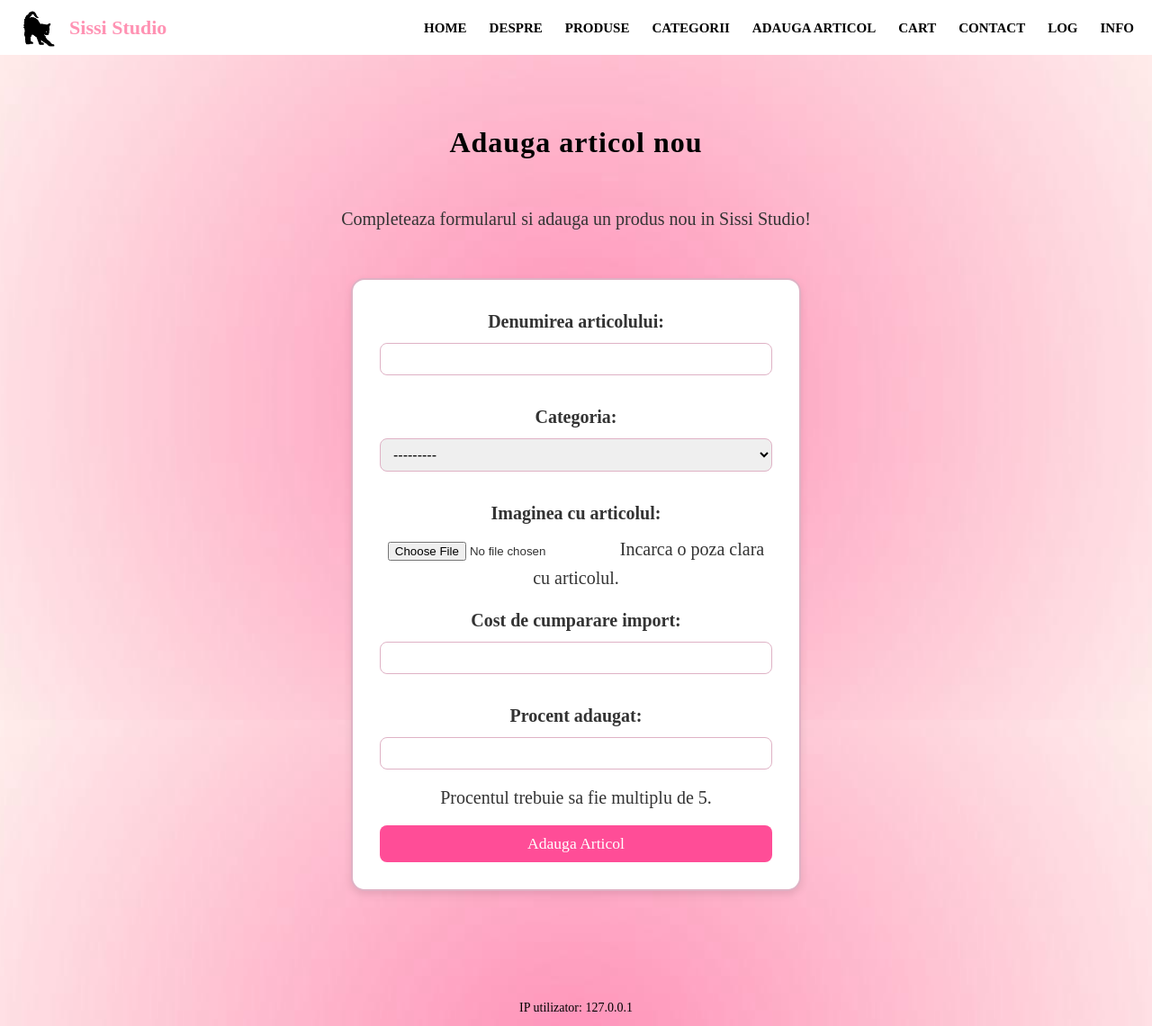
After one commit to carinaceausescu/SissiStudio_Django, a Django app: page /SissiStudio/adauga_articol/ in a window 1280 px wide. The commit adds this page. Shown: the whole page at 90% size. Run offline with Django 5.2, Linux system fonts and the light colour scheme; data that the repository does not hold is empty.

Commit message:
Laborator 5

```diff
--- a/aplicatie/forms.py
+++ b/aplicatie/forms.py
@@ -2,7 +2,7 @@ from django import forms
 from django.contrib.auth.forms import UserCreationForm
 from django.core.exceptions import ValidationError
 from datetime import date
-from .models import Categorie, Marime, CustomUser
+from .models import Categorie, Marime, Articol, CustomUser
 from django.forms.widgets import CheckboxSelectMultiple
 import re
 
@@ -284,6 +284,64 @@ class ContactForm(forms.Form):
 
         return cleaned
 
+def validate_min_two_words(value):
+    if len(value.strip().split()) < 2:
+        raise ValidationError("Numele trebuie sa contina minim doua cuvinte.")
+
+class ArticolForm(forms.ModelForm):
+    cost_import = forms.DecimalField(
+        max_digits=8,
+        decimal_places=2,
+        required=True,
+        label="Cost de cumparare import"
+    )
+    procent_adaugat = forms.IntegerField(
+        min_value=0,
+        max_value=100,
+        required=True,
+        label="Procent adaugat",
+        help_text="Procentul trebuie sa fie multiplu de 5."
+    )
+    class Meta:
+        model = Articol
+        fields = ["nume", "categorie", "imagine"]
+        labels = {
+            "nume": "Denumirea articolului",
+            "categorie": "Categoria",
+            "imagine": "Imaginea cu articolul"
+        }
+        help_texts = {
+            "imagine": "Incarca o poza clara cu articolul.",
+        }
+    def __init__(self, *args, **kwargs):
+        super().__init__(*args, **kwargs)
+        self.fields['nume'].validators.extend([validate_capitalized_text, validate_min_two_words])
+
+    def clean_nume(self):
+        nume = self.cleaned_data.get("nume")
+        if Articol.objects.filter(nume__iexact=nume).exists():
+            raise forms.ValidationError("Exista deja un articol vestimentar cu aceasta denumire.")
+        return nume
+    def clean_procent_adaugat(self):
+        procent = self.cleaned_data.get("procent_adaugat")
+        if procent % 5 != 0:
+            raise forms.ValidationError("Procentul adaugat trebuie sa fie multiplu de 5.")
+        return procent
+    def clean_cost_import(self):
+        cost = self.cleaned_data.get("cost_import")
+        if cost <= 0:
+            raise forms.ValidationError("Costul de cumparare trebuie sa fie strict pozitiv.")
+        return cost
+    def clean(self):
+        cleaned_data = super().clean()
+        nume = cleaned_data.get("nume")
+        categorie = cleaned_data.get("categorie")
+        if nume and categorie:
+            first4nume = nume[:4].lower()
+            first4categorie = categorie.nume[:4].lower()
+            if first4nume != first4categorie:
+                raise forms.ValidationError("Articolul nu face parte din categoria aleasa.")
+        return cleaned_data
 
 class CustomUserCreationForm(UserCreationForm):
     telefon = forms.CharField(required=False)
--- /dev/null
+++ b/aplicatie/templates/aplicatie/adauga_articol.html
@@ -0,0 +1,17 @@
+{% extends 'aplicatie/baza.html' %}
+{% load static %}
+
+{% block titlu %}Adauga Articol{% endblock %}
+
+{% block continut %}
+<section class="sectiune add-article">
+    <h2>Adauga articol nou</h2>
+    <p>Completeaza formularul si adauga un produs nou in Sissi Studio!</p>
+    <form class="generic-form" method="post" action="{% url 'adauga_articol' %}">
+        {% csrf_token %}
+        {{ form.as_p }}
+        <button type="submit">Adauga Articol</button>
+    </form>
+
+</section>
+{% endblock %}
--- a/aplicatie/templates/aplicatie/baza.html
+++ b/aplicatie/templates/aplicatie/baza.html
@@ -37,16 +37,11 @@
                         {% endfor %}
                     </ul>
                 </li>
+                <li><a href="{% url 'adauga_articol' %}">ADAUGA ARTICOL</a></li>
                 <li><a href="{% url 'cos_virtual' %}">CART</a></li>
                 <li><a href="{% url 'contact' %}">CONTACT</a></li>
                 <li><a href="{% url 'log' %}">LOG</a></li>
                 <li><a href="{% url 'info' %}">INFO</a></li>
-                <!--{% if request.user.is_authenticated %}
-                    <li><a href="{% url 'profil' %}">PROFIL ({{ request.user.username }})</a></li>
-                    <li><a href="{% url 'logout' %}">DECONECTARE</a></li>
-                {% else %}
-
-                {% endif %} -->
             </ul>
         </nav>
     </header>
--- a/aplicatie/urls.py
+++ b/aplicatie/urls.py
@@ -1,4 +1,6 @@
 from django.urls import path
+from django.conf import settings
+from django.conf.urls.static import static
 from . import views
 
 urlpatterns = [
@@ -9,6 +11,7 @@ urlpatterns = [
     path("produse/", views.produse, name="produse"),
     path('produse/<int:id>/', views.detalii_produs, name='detalii_produs'),
     path("categorii/<str:categorie_nume>/", views.categorie, name="categorie"),
+    path("adauga_articol/", views.adauga_articol, name="adauga_articol"),
     path("info/", views.info, name="info"),
     path("log/", views.log, name="log"),
     #path('trimite_emai/', views.trimite_email, name='trimite_email'),
@@ -17,3 +20,5 @@ urlpatterns = [
     #path('profil/', views.profil, name='profil'),
     #path('logout/', views.logout_view, name='logout'),
 ]
+if settings.DEBUG:
+    urlpatterns += static(settings.MEDIA_URL, document_root=settings.MEDIA_ROOT)
--- a/aplicatie/views.py
+++ b/aplicatie/views.py
@@ -2,7 +2,7 @@ from django.shortcuts import render, redirect
 import datetime
 from urllib.parse import urlparse
 from django.http import HttpResponse, JsonResponse
-from .forms import FilterFormArticole, ContactForm
+from .forms import FilterFormArticole, ContactForm, ArticolForm
 from .models import Articol, Categorie
 from django.core.paginator import Paginator, EmptyPage, PageNotAnInteger
 from django import forms
@@ -11,6 +11,7 @@ import json
 import os
 import time
 from django.conf import settings
+from decimal import Decimal
 #from django.contrib.auth import authenticate, login
 #from .forms import LoginForm
 
@@ -459,6 +460,22 @@ def contact(request):
         form = ContactForm()
         return render(request, "aplicatie/contact.html", {"form": form})
 
+def adauga_articol(request):
+    if request.method == 'POST':
+        form = ArticolForm(request.POST, request.FILES)
+        if form.is_valid():
+            articol = form.save(commit=False)
+            cost_import = form.cleaned_data["cost_import"]
+            procent_adaugat = form.cleaned_data["procent_adaugat"]
+            pret_final = cost_import * Decimal((1 + procent_adaugat/100))
+
+            articol.pret = pret_final
+            articol.save()
+            form.save_m2m()
+            return redirect('produse')
+    else:
+        form = ArticolForm()
+    return render(request, 'aplicatie/adauga_articol.html', {'form': form})
 
 def cos_virtual(request):
     return render(request, 'aplicatie/cos_virtual.html')
--- a/proiect/settings.py
+++ b/proiect/settings.py
@@ -11,6 +11,7 @@ https://docs.djangoproject.com/en/5.2/ref/settings/
 """
 
 from pathlib import Path
+import os
 
 # Build paths inside the project like this: BASE_DIR / 'subdir'.
 BASE_DIR = Path(__file__).resolve().parent.parent
@@ -137,8 +138,9 @@ STATIC_URL = 'static/'
 
 DEFAULT_AUTO_FIELD = 'django.db.models.BigAutoField'
 
+
+MEDIA_ROOT = os.path.join(BASE_DIR, 'media')
 MEDIA_URL = '/media/'
-MEDIA_ROOT = BASE_DIR / 'media'
 
 EMAIL_BACKEND = 'django.core.mail.backends.smtp.EmailBackend'
 EMAIL_HOST = 'smtp.gmail.com'
```
Also changed, not shown: aplicatie/static/imagini/Cardigan_albastru_metalic.jpeg (added), aplicatie/static/imagini/Cardigan_baby_pink.jpeg (added), aplicatie/static/imagini/Cardigan_gri.jpeg (added), media/produse/Cardigan_baby_pink.jpeg (added).
